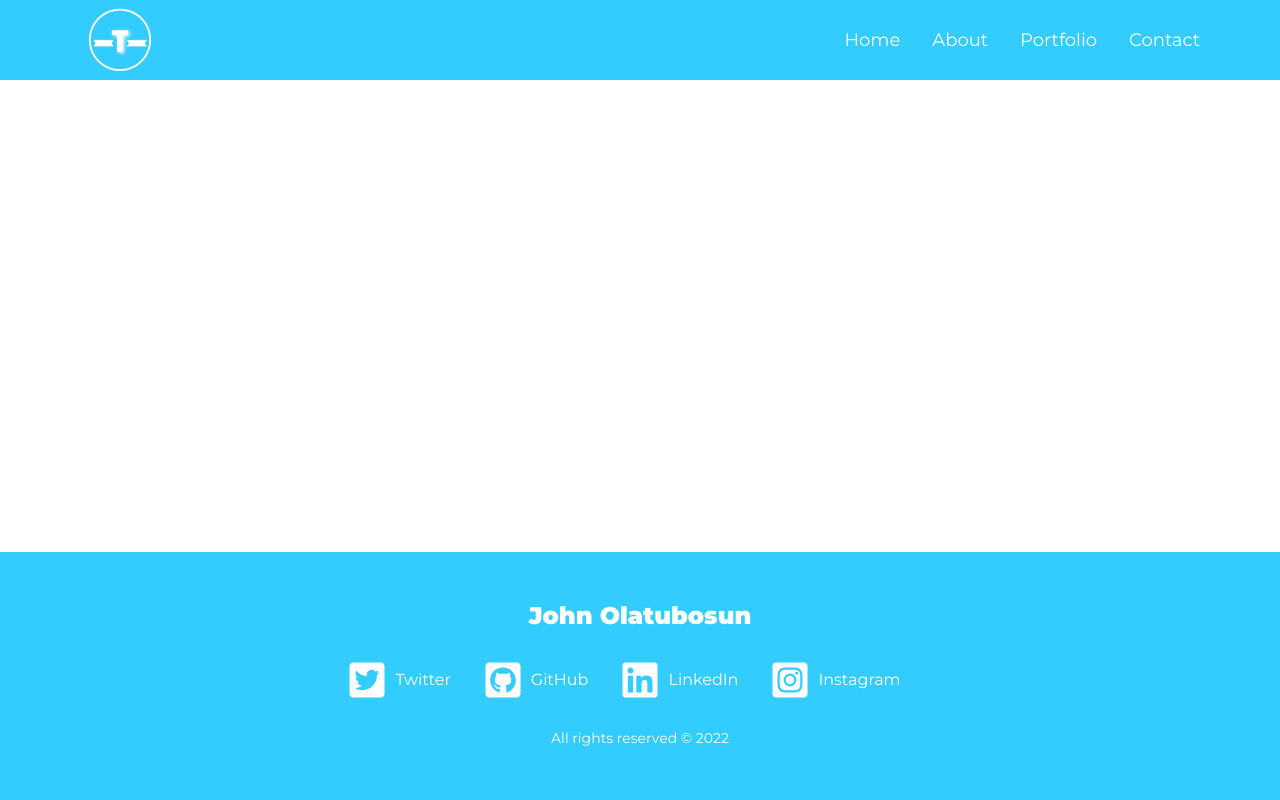
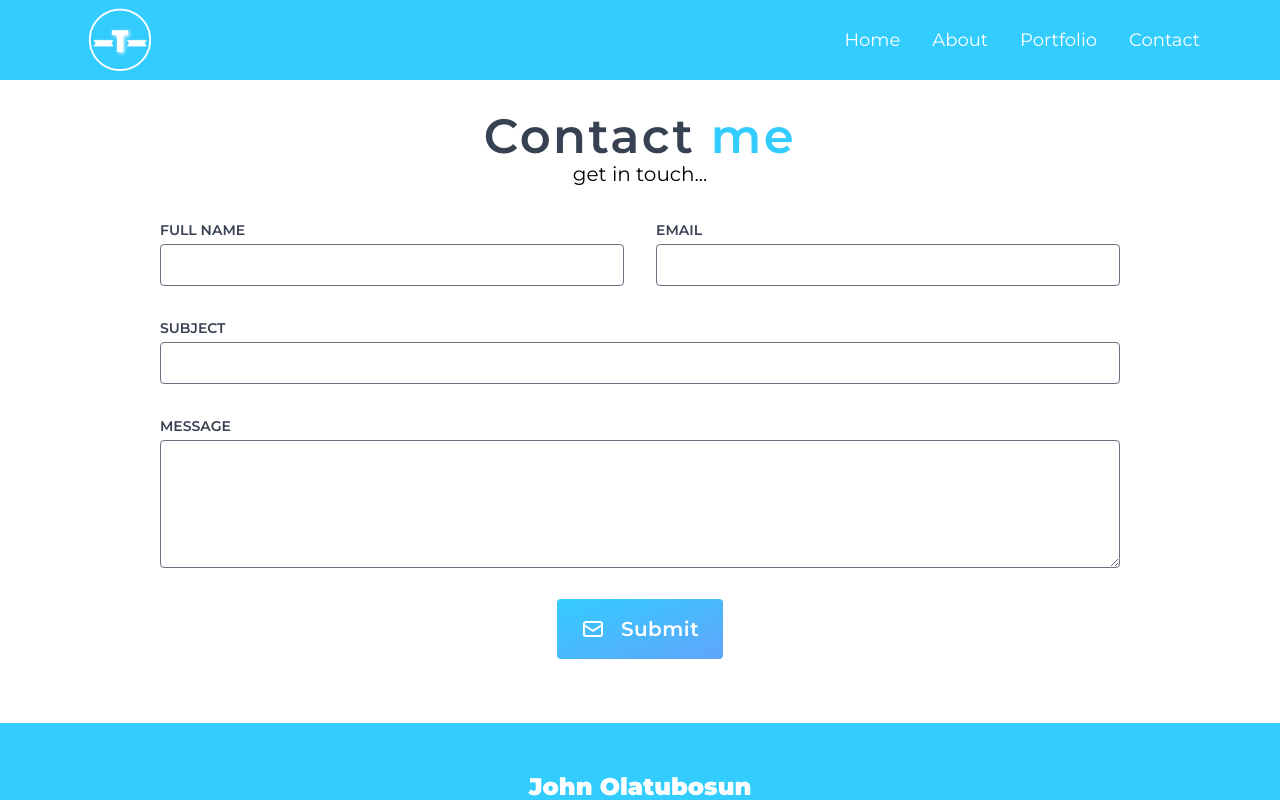
Before and after one commit to toluolatubosun/Portfolio-Website, a Next.js app: page /contact in a window 1280 px wide. Shown: the top 800 px of the page. Built offline with nearby package versions, Linux system fonts and the light colour scheme.

Commit message:
contact form and contact API

```diff
--- a/package.json
+++ b/package.json
@@ -10,12 +10,14 @@
   },
   "dependencies": {
     "next": "12.1.0",
+    "nodemailer": "^6.7.3",
     "react": "17.0.2",
     "react-dom": "17.0.2",
     "react-icons": "^4.3.1",
     "typewriter-effect": "^2.18.2"
   },
   "devDependencies": {
+    "@tailwindcss/forms": "^0.5.0",
     "autoprefixer": "^10.4.4",
     "eslint": "8.11.0",
     "eslint-config-next": "12.1.0",
--- /dev/null
+++ b/pages/api/contact.js
@@ -0,0 +1,55 @@
+const nodemailer = require("nodemailer");
+
+export default async function handler(req, res) {
+    if( req.method === 'POST'){
+        const { fullName, email, subject, message } = req.body;
+
+        if (!fullName || !email || !subject || !message) {
+            return res.status(400).json({ error: "All fields are required" });
+        }
+
+        const transporter = nodemailer.createTransport({
+            service: "gmail",
+            auth: {
+                user: "toluolatubosun@gmail.com",
+                pass: process.env.SMTP_PASSWORD,
+            },
+            tls: {
+                // do not fail on invalid certs
+                rejectUnauthorized: false,
+            },
+        });
+
+        const mailOptions = {
+            from: email,
+            to: "toluolatubosun@gmail.com",
+            replyTo: email,
+            subject: `${subject} — Message From toluolatubosun.com`,
+            text: message,
+            html: `
+                <h1>New message from ${email}</h1>
+                <h2>Name:</h2>
+                <h3>${fullName}</h3>
+                <h2>Subject:</h2>
+                <h3>${subject}</h3>
+                <h2>Message:</h2>
+                <h3>${message}</h3>
+            `,
+        };
+
+        try {
+            // Send email
+            await transporter.sendMail(mailOptions, (err, info) => {
+                if (err) {
+                    return res.status(500).json({ error: err.message });
+                }
+                return res.status(200).json({ message: "Email sent" });
+            });
+        } catch (error) {
+            return res.status(500).json({ error: error.message });
+        }
+
+    }else{
+        res.redirect('/')
+    }
+}
--- a/pages/contact.js
+++ b/pages/contact.js
@@ -1,8 +1,170 @@
+import { useState } from "react";
+
+
 const Contact = () => {
+    const [formData, setFormData] = useState({
+        fullName: '',
+        email: '',
+        subject: '',
+        message: ''
+    })
+
+    const [formState, setFormState] = useState({
+		success: false,
+		error: false,
+        loading: false,
+	});
+
+    const HandleSubmit = async (e) => {
+        e.preventDefault();
+        setFormState({ success: false, error: false, loading: true });
+        try{
+            const response = await fetch('/api/contact', {
+                method: "POST",
+                headers: {
+                    Accept: "application/json, text/plain, */*",
+                    "Content-Type": "application/json",
+                },
+                body: JSON.stringify(formData),
+            });
+
+            if(response.status === 200) {
+                setFormState({ success: true, error: false, loading: false });
+                setFormData({ fullName: "", email: "", subject: "", message: "" });
+            }
+        }catch (error){
+            console.log('a')
+            setFormState({ success: false, error: true, loading: false });
+        }
+
+        setTimeout(() => {
+            setFormState({ success: false, error: false, loading: false });
+        }, 3000)
+    }
+
     return (
-        <div>
-            <h1>Contact</h1>
+        <div className="mt-28">
+            <section>
+                <h1 className="text-5xl text-center font-semibold text-primary tracking-wider self-center"><span className="text-gray-700">Contact</span> me</h1>
+                <p className="text-center text-xl">get in touch...</p>
+
+                <div className="mx-10 md:mx-40 mb-16">
+                    <form onSubmit={HandleSubmit}>
+                        <div className="md:grid md:grid-cols-2 gap-x-8">
+                            <div className="mt-8">
+                                <label className="uppercase block text-sm font-semibold text-gray-700">Full Name</label>
+                                <div className="mt-1">
+                                    <input
+                                        required
+                                        name="fullName"
+                                        type="text"
+                                        value={formData.fullName}
+                                        onChange={(e) => {
+                                            setFormData({
+                                                ...formData,
+                                                fullName: e.target.value
+                                            })
+                                        }}
+                                        className="w-full focus:border-primary rounded focus:ring focus:ring-primary focus:ring-opacity-50"
+                                    />
+                                </div>
+                            </div>
+
+                            <div className="mt-8">
+                                <label className="uppercase block text-sm font-semibold text-gray-700">Email</label>
+                                <div className="mt-1">
+                                    <input
+                                        required
+                                        name="email"
+                                        type="email"
+                                        value={formData.email}
+                                        onChange={(e) => {
+                                            setFormData({
+                                                ...formData,
+                                                email: e.target.value
+                                            })
+                                        }}
+                                        className="w-full focus:border-primary rounded focus:ring focus:ring-primary focus:ring-opacity-50"
+                                    />
+                                </div>
+                            </div>
+
+
+                            <div className="mt-8 md:col-span-2">
+                                <label className="uppercase block text-sm font-semibold text-gray-700">Subject</label>
+                                <div className="mt-1">
+                                    <input
+                                        required
+                                        name="subject"
+                                        type="text"
+                                        value={formData.subject}
+                                        onChange={(e) => {
+                                            setFormData({
+                                                ...formData,
+                                                subject: e.target.value
+                                            })
+                                        }}
+                                        className="w-full focus:border-primary rounded focus:ring focus:ring-primary focus:ring-opacity-50"
+                                    />
+                                </div>
+                            </div>
+
+                            <div className="mt-8 md:col-span-2">
+                                <label className="uppercase block text-sm font-semibold text-gray-700">Message</label>
+                                <div className="mt-1">
+                                    <textarea
+                                        required
+                                        name="message"
+                                        type="text"
+                                        value={formData.message}
+                                        onChange={(e) => {
+                                            setFormData({
+                                                ...formData,
+                                                message: e.target.value
+                                            })
+                                        }}
+                                        className="w-full h-32 focus:border-primary rounded focus:ring focus:ring-primary focus:ring-opacity-50"
+                                    ></textarea>
+                                </div>
+                            </div>
+                        </div>
+
+                        <div className="mt-8 md:mt-6 flex justify-center">
+                            <button type="submit" className="bg-gradient-to-br from-primary to-blue-400  text-xl text-white font-semibold py-4 px-6 rounded inline-flex space-x-4 items-center">
+                                <svg xmlns="http://www.w3.org/2000/svg" className="h-6 w-6" fill="none" viewBox="0 0 24 24" stroke="currentColor" strokeWidth="2">
+                                    <path strokeLinecap="round" strokeLinejoin="round" d="M3 8l7.89 5.26a2 2 0 002.22 0L21 8M5 19h14a2 2 0 002-2V7a2 2 0 00-2-2H5a2 2 0 00-2 2v10a2 2 0 002 2z" />
+                                </svg>
+                                <span className="tracking-wide">Submit</span>
+                            </button>
+                        </div>
+
+                        {
+                            formState.loading &&
+                            <div className="mt-6 bg-primary rounded-lg text-center py-4 px-4 mb-4 text-xl text-white mb-3" role="alert">
+                                Processing... Please Wait
+                            </div>
+                        }
+
+                        {
+                            formState.error &&
+                            <div className="mt-6 bg-red-500 rounded-lg text-center py-4 px-4 mb-4 text-xl text-white mb-3" role="alert">
+                                An Error Occured, Try Again.
+                            </div>
+                        }
+
+                        {
+                            formState.success &&
+                            <div className="mt-6 bg-green-500 rounded-lg text-center py-4 px-4 mb-4 text-xl text-white mb-3" role="alert">
+                                Message Sent
+                            </div>
+                        }
+
+                    </form>
+                </div>
+
+            </section>
         </div>
+
     );
 }
 
--- a/tailwind.config.js
+++ b/tailwind.config.js
@@ -13,5 +13,7 @@ module.exports = {
       }
     },
   },
-  plugins: [],
+  plugins: [
+    require('@tailwindcss/forms'),
+  ],
 }
```
Also changed, not shown: 1 other file (tests, documents, lock files or other folders).
